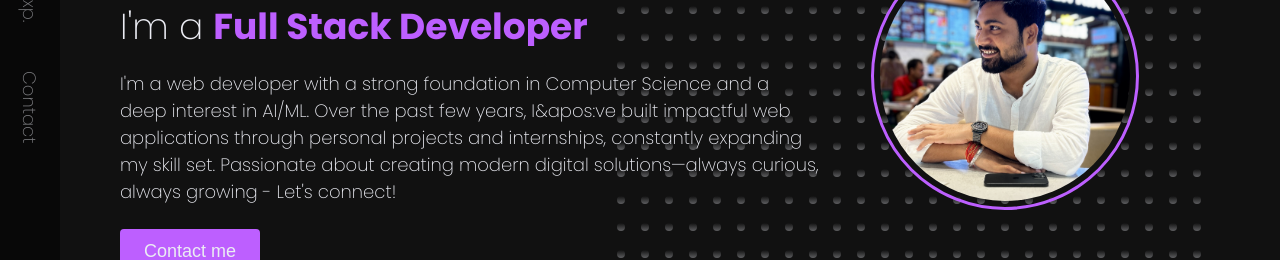
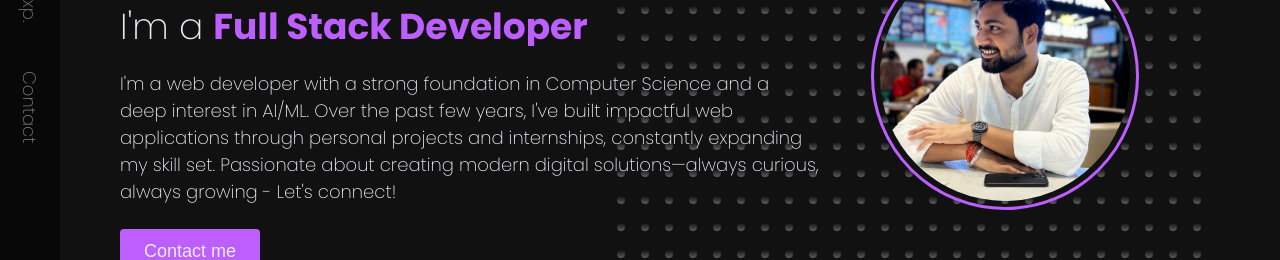
Before and after one commit to abhisheksaxenaAS/Portfolio-1.0, a Next.js app: page / in a window 1280 px wide. Shown: the part 324-584 px from the top of the page. Built offline with nearby package versions, Linux system fonts and the light colour scheme.

Commit message:
hero section updaed

```diff
--- a/components/home/hero/Hero.tsx
+++ b/components/home/hero/Hero.tsx
@@ -26,7 +26,7 @@ export const Hero = () => {
 
           <Reveal>
             <p className={styles.aboutCopy}>
-              I&apos;m a web developer with a strong foundation in Computer Science and a deep interest in AI/ML. Over the past few years, I&apos:ve built impactful web applications through personal projects and internships, constantly expanding my skill set. Passionate about creating modern digital solutions—always curious, always growing - Let&apos;s connect!
+              I&apos;m a web developer with a strong foundation in Computer Science and a deep interest in AI/ML. Over the past few years, I&apos;ve built impactful web applications through personal projects and internships, constantly expanding my skill set. Passionate about creating modern digital solutions—always curious, always growing - Let&apos;s connect!
             </p>
           </Reveal>
 
```
